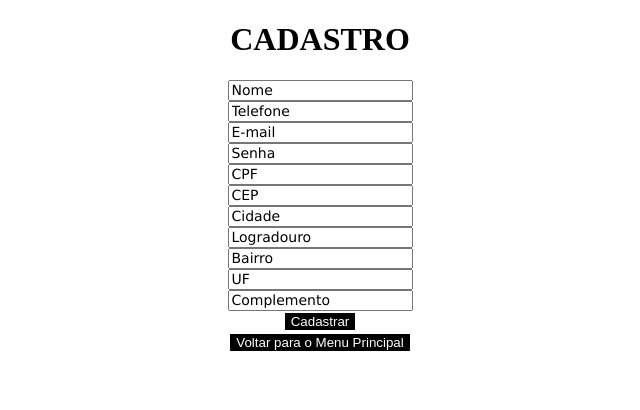
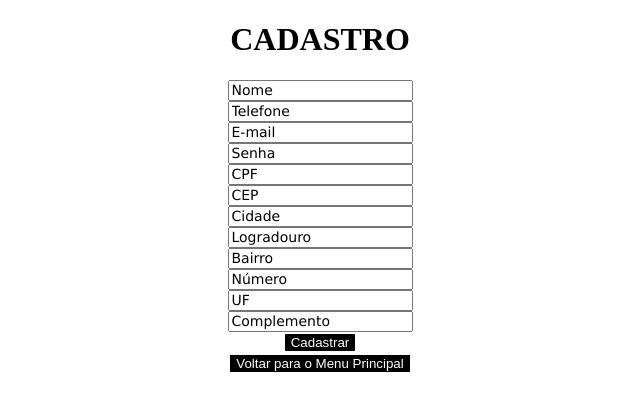
Before and after one commit to ProChefe-ElToniolo/ProjetoElToniolo, a Vue app: page /ViewTelaCadastro in a window 1280 px wide. Shown: the top 410 px of the page, without its empty margins (320-960 px from the left). Built offline with nearby package versions, Linux system fonts and the light colour scheme; no server answers.

Commit message:
salvar cadastro feito

```diff
--- a/src/components/TelaCadastro.vue
+++ b/src/components/TelaCadastro.vue
@@ -19,11 +19,13 @@
        <br>
        <input type="text" placeholder="Bairro" maxlength="25" v-model="bairro" >
        <br>
+       <input type="text" onkeypress="return event.charCode >= 48 && event.charCode <= 57" placeholder="Número" maxlength="5" v-model="numero">
+       <br>
        <input type="text" placeholder="UF" maxlength="2" v-model="uf">
        <br>
        <input type="text" placeholder="Complemento" maxlength="50" v-model="complemento">
        <br>
-       <button id="botãoCadastrar" @click="salvarCadastro()">Cadastrar</button>
+       <button id="botãoCadastrar" @click="salvarCadastro">Cadastrar</button>
        <br>
        <button id="botãoVoltar" @click="voltarMenu">Voltar para o Menu Principal</button>
   </div>
@@ -44,13 +46,13 @@ export default {
         cidade: '',
         logradouro: '',
         bairro: '',
+        numero: '',
         uf: '',
         complemento: ''
         }
     }, methods:{
         voltarMenu:function(){
             this.$router.push("/")
-        }
         },
         onlynumber: function(evt){
         var theEvent = evt || window.event;
@@ -73,6 +75,7 @@ export default {
             cidade: this.cidade,
             logradouro: this.logradouro,
             bairro: this.bairro,
+            numero: this.numero,
             uf: this.uf,
             complemento: this.complemento
         }).then(resp =>{
@@ -87,13 +90,16 @@ export default {
             cidade: this.cidade,
             logradouro: this.logradouro,
             bairro: this.bairro,
+            numero: this.numero,
             uf: this.uf,
             complemento: this.complemento
                 })
             })
+        }
     },mounted(){
         axios.get("http://localhost:55537/api/Cliente").then(cliente => this.clientes = cliente.data)
     }
+
 }
 </script>
 
```
Lines whose indentation alone changed are shown as unchanged.
